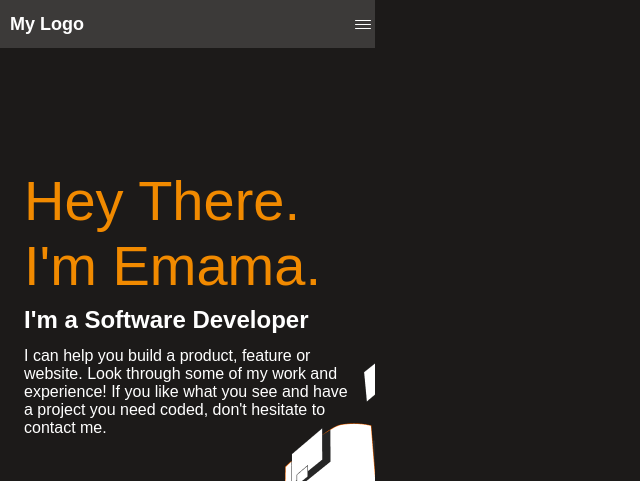
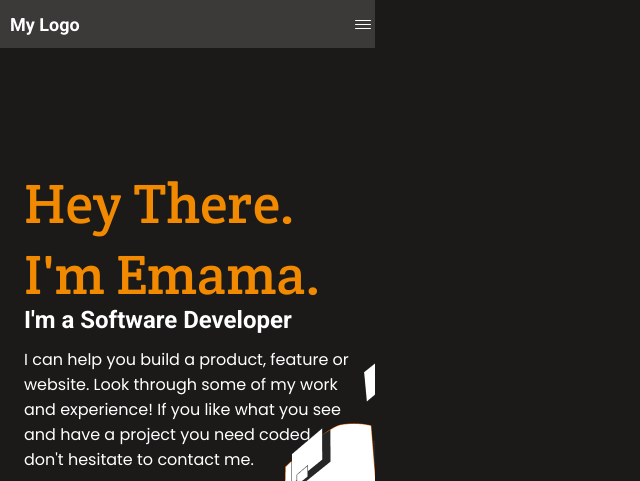
Before and after one commit to EmamaBilalKhan/Portfolio, a website: page index.html in a window 1280 px wide. Shown: the top 481 px of the page, without its empty margins (0-640 px from the left). Drawn offline with Linux system fonts and the light colour scheme.

Commit message:
Fonts added

```diff
--- a/index.css
+++ b/index.css
@@ -24,6 +24,7 @@ header {
 .logo {
   color: white;
   font-size: 18px;
+  font-family: "Roboto", sans-serif;
   font-weight: 700;
   padding: 12px 10px;
 }
@@ -74,6 +75,7 @@ header {
 
 .intro h1 {
   color: #f18a00;
+  font-family: "Crete Round", serif;
   font-weight: 400;
   height: 124px;
   width: 327px;
@@ -83,6 +85,7 @@ header {
 
 .intro h2 {
   font-size: 24px;
+  font-family: "Roboto", sans-serif;
   font-weight: 700;
   height: 27px;
   margin: 0 24px 14px 24px;
@@ -90,6 +93,7 @@ header {
 
 .intro p {
   font-size: 16px;
+  font-family: "Poppins", sans-serif;
   font-weight: 400;
   width: 327px;
   height: 123px;
--- a/index.html
+++ b/index.html
@@ -5,6 +5,15 @@
     <meta name="viewport" content="width=device-width, initial-scale=1.0">
     <title>Emama Bilal portfolio</title>
     <link rel="stylesheet" href="index.css">
+    <link rel="preconnect" href="https://fonts.googleapis.com">
+    <link rel="preconnect" href="https://fonts.gstatic.com" crossorigin>
+    <link href="https://fonts.googleapis.com/css2?family=Poppins:ital,wght@0,100;0,200;0,300;0,400;0,500;0,600;0,700;0,800;0,900;1,100;1,200;1,300;1,400;1,500;1,600;1,700;1,800;1,900&display=swap" rel="stylesheet">
+    <link rel="preconnect" href="https://fonts.googleapis.com">
+    <link rel="preconnect" href="https://fonts.gstatic.com" crossorigin>
+    <link href="https://fonts.googleapis.com/css2?family=Poppins:ital,wght@0,100;0,200;0,300;0,400;0,500;0,600;0,700;0,800;0,900;1,100;1,200;1,300;1,400;1,500;1,600;1,700;1,800;1,900&family=Roboto:ital,wght@0,100;0,300;0,400;0,500;0,700;0,900;1,100;1,300;1,400;1,500;1,700;1,900&display=swap" rel="stylesheet">
+    <link rel="preconnect" href="https://fonts.googleapis.com">
+    <link rel="preconnect" href="https://fonts.gstatic.com" crossorigin>
+    <link href="https://fonts.googleapis.com/css2?family=Crete+Round:ital@0;1&family=Poppins:ital,wght@0,100;0,200;0,300;0,400;0,500;0,600;0,700;0,800;0,900;1,100;1,200;1,300;1,400;1,500;1,600;1,700;1,800;1,900&family=Roboto:ital,wght@0,100;0,300;0,400;0,500;0,700;0,900;1,100;1,300;1,400;1,500;1,700;1,900&display=swap" rel="stylesheet">
 </head>
 <body>
     <header>
```
